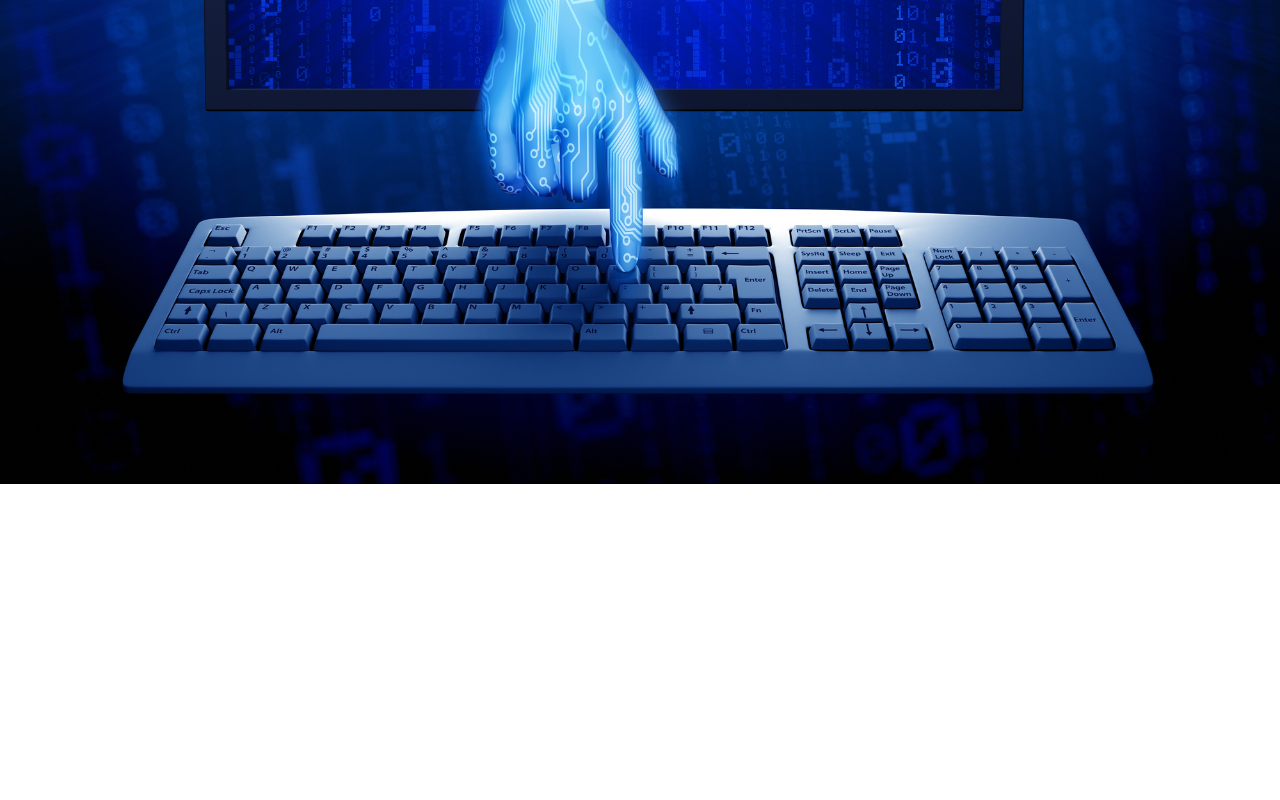
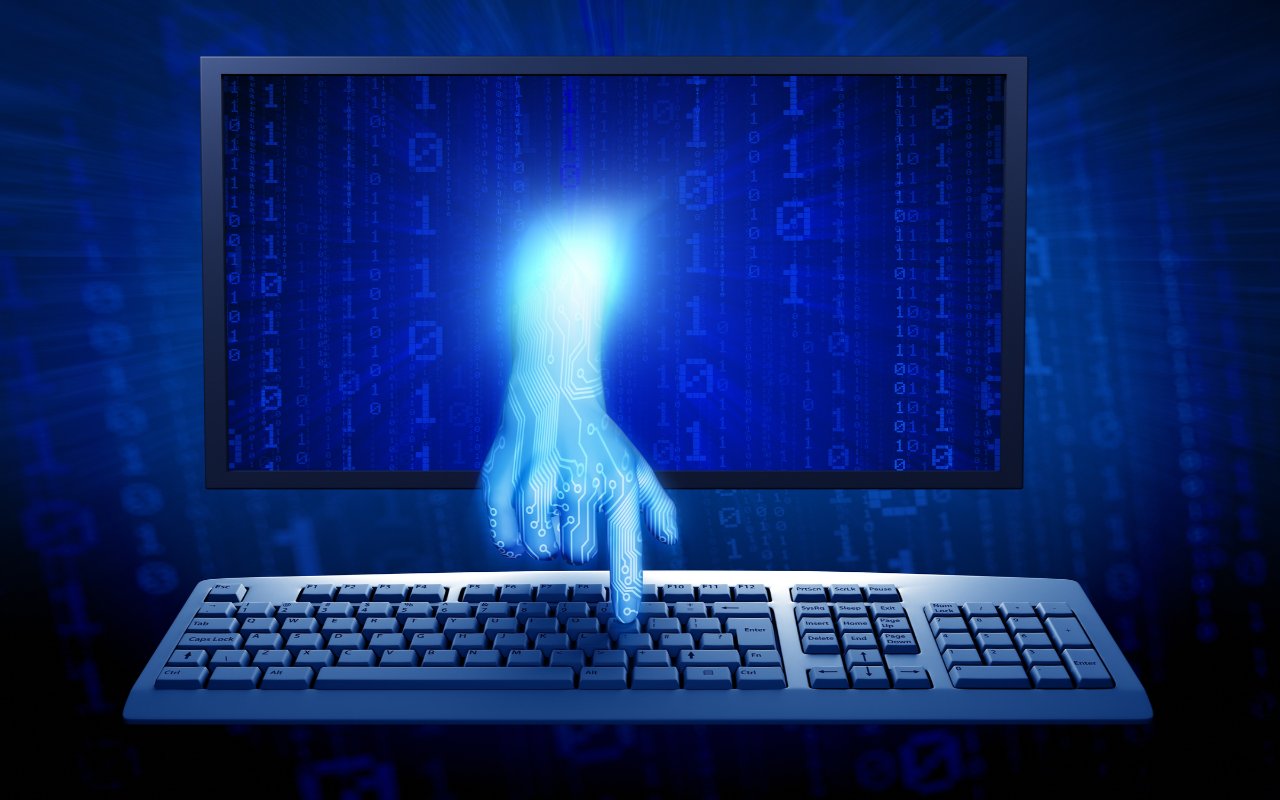
Before and after one commit to ZBerritt/cybersecurity-website, a plain HTML site: page end.html in a window 1280 px wide. Drawn offline with Linux system fonts and the light colour scheme.

Commit message:
Fixed end slide so Patrick can stop suffering

```diff
--- a/end.html
+++ b/end.html
@@ -11,5 +11,6 @@
         <link rel="stylesheet" href="./public/css/end.css">
     </head>
     <body>
+        <img class="background-image" src="./public/assets/EndImage.jpg" width="100%" height="100%">
     </body>
 </html>
--- a/public/css/end.css
+++ b/public/css/end.css
@@ -1,7 +1,18 @@
+body, html {
+    height: 100%;
+}
+
 body {
-    background-image: url("../assets/EndImage.jpg");
-    background-size: cover;
-    background-repeat: no-repeat;
-    background-position: center center;
+    background-color: white;
     color: black;
+    margin: 0;
+    padding: 0;
 }
+
+.background-image {
+    position: fixed;
+    display: block;
+    top: 0;
+    left: 0;
+    pointer-events: none
+}
```
